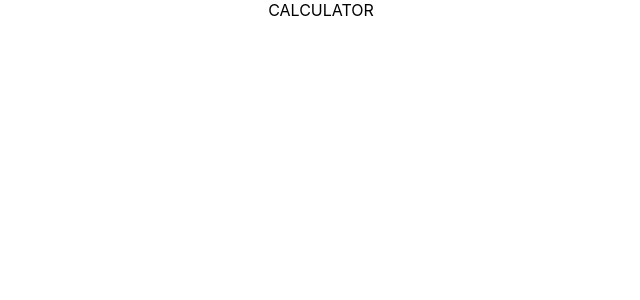
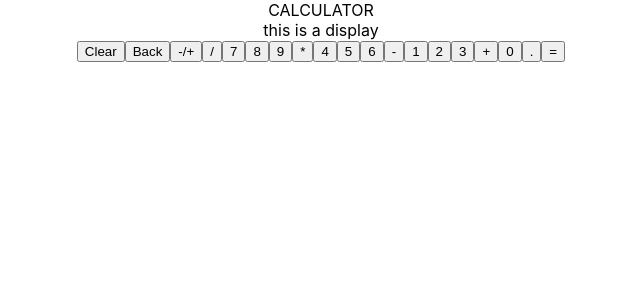
Before and after one commit to alienaline/react-calculator, a React (Create React App) app in the folder calculator/: page / in a window 1280 px wide. Shown: the top 300 px of the page, without its empty margins (319-959 px from the left). Built offline with nearby package versions, Linux system fonts and the light colour scheme.

Commit message:
added components

```diff
--- a/calculator/public/index.html
+++ b/calculator/public/index.html
@@ -2,42 +2,15 @@
 <html lang="en">
   <head>
     <meta charset="utf-8" />
-    <link rel="icon" href="%PUBLIC_URL%/favicon.ico" />
     <meta name="viewport" content="width=device-width, initial-scale=1" />
-    <meta name="theme-color" content="#000000" />
     <meta
       name="description"
-      content="Web site created using create-react-app"
+      content="Calculator"
     />
-    <link rel="apple-touch-icon" href="%PUBLIC_URL%/logo192.png" />
-    <!--
-      manifest.json provides metadata used when your web app is installed on a
-      user's mobile device or desktop. See https://developers.google.com/web/fundamentals/web-app-manifest/
-    -->
-    <link rel="manifest" href="%PUBLIC_URL%/manifest.json" />
-    <!--
-      Notice the use of %PUBLIC_URL% in the tags above.
-      It will be replaced with the URL of the `public` folder during the build.
-      Only files inside the `public` folder can be referenced from the HTML.
-
-      Unlike "/favicon.ico" or "favicon.ico", "%PUBLIC_URL%/favicon.ico" will
-      work correctly both with client-side routing and a non-root public URL.
-      Learn how to configure a non-root public URL by running `npm run build`.
-    -->
-    <title>React App</title>
+    <title>React Calculator</title>
   </head>
   <body>
     <noscript>You need to enable JavaScript to run this app.</noscript>
     <div id="root"></div>
-    <!--
-      This HTML file is a template.
-      If you open it directly in the browser, you will see an empty page.
-
-      You can add webfonts, meta tags, or analytics to this file.
-      The build step will place the bundled scripts into the <body> tag.
-
-      To begin the development, run `npm start` or `yarn start`.
-      To create a production bundle, use `npm run build` or `yarn build`.
-    -->
   </body>
 </html>
--- a/calculator/src/App.js
+++ b/calculator/src/App.js
@@ -1,9 +1,13 @@
+import React from 'react';
+import Calculator from './components/Calculator';
 import './App.css';
+
 
 function App() {
   return (
     <div className="App">
       CALCULATOR
+      <Calculator />
     </div>
   );
 }
--- /dev/null
+++ b/calculator/src/components/BackButton.jsx
@@ -0,0 +1,11 @@
+import React from 'react';
+
+function BackButton() {
+    return (
+        <button type='button'>
+            Back
+        </button>
+    )
+}
+
+export default BackButton;
--- /dev/null
+++ b/calculator/src/components/Calculator.jsx
@@ -0,0 +1,37 @@
+import React from 'react';
+import Display from './Display';
+import ClearButton from './ClearButton';
+import BackButton from './BackButton';
+import NegativeButton from './NegativeButton';
+import FunctionButton from './FunctionButton';
+import NumberButton from './NumberButton';
+import EqualButton from './EqualButton';
+
+function Calculator() {
+    return (
+        <div>
+            <Display />
+            <ClearButton />
+            <BackButton />
+            <NegativeButton />
+            <FunctionButton buttonValue='/' />
+            <NumberButton buttonValue={7} />
+            <NumberButton buttonValue={8} />
+            <NumberButton buttonValue={9} />
+            <FunctionButton buttonValue='*' />
+            <NumberButton buttonValue={4} />
+            <NumberButton buttonValue={5} />
+            <NumberButton buttonValue={6} />
+            <FunctionButton buttonValue='-' />
+            <NumberButton buttonValue={1} />
+            <NumberButton buttonValue={2} />
+            <NumberButton buttonValue={3} />
+            <FunctionButton buttonValue='+' />
+            <NumberButton buttonValue={0} />
+            <FunctionButton buttonValue='.' />
+            <EqualButton />
+        </div>
+    );
+}
+
+export default Calculator;
--- /dev/null
+++ b/calculator/src/components/ClearButton.jsx
@@ -0,0 +1,11 @@
+import React from 'react';
+
+function ClearButton() {
+    return (
+        <button type='button'>
+            Clear
+        </button>
+    )
+}
+
+export default ClearButton;
--- /dev/null
+++ b/calculator/src/components/Display.jsx
@@ -0,0 +1,11 @@
+import React from 'react';
+
+function Display() {
+    return (
+        <div>
+            this is a display
+        </div>
+    )
+}
+
+export default Display;
--- /dev/null
+++ b/calculator/src/components/EqualButton.jsx
@@ -0,0 +1,11 @@
+import React from 'react';
+
+function EqualButton() {
+    return (
+        <button type='button'>
+            =
+        </button>
+    )
+}
+
+export default EqualButton;
--- /dev/null
+++ b/calculator/src/components/FunctionButton.jsx
@@ -0,0 +1,11 @@
+import React from 'react';
+
+function FunctionButton(props) {
+    return (
+        <button type='button'>
+            {props.buttonValue}
+        </button>
+    )
+}
+
+export default FunctionButton;
--- /dev/null
+++ b/calculator/src/components/NegativeButton.jsx
@@ -0,0 +1,11 @@
+import React from 'react';
+
+function NegativeButton() {
+    return (
+        <button type='button'>
+            -/+
+        </button>
+    )
+}
+
+export default NegativeButton;
--- /dev/null
+++ b/calculator/src/components/NumberButton.jsx
@@ -0,0 +1,11 @@
+import React from 'react';
+
+function NumberButton(props) {
+    return (
+        <button type='button'>
+            {props.buttonValue}
+        </button>
+    )
+}
+
+export default NumberButton;
```
Also changed, not shown: calculator/src/components/NumberProvider.jsx (added, +11 -0 lines), calculator/src/components/styles/Styles.jsx (added), 1 other file (tests, documents, lock files or other folders).
